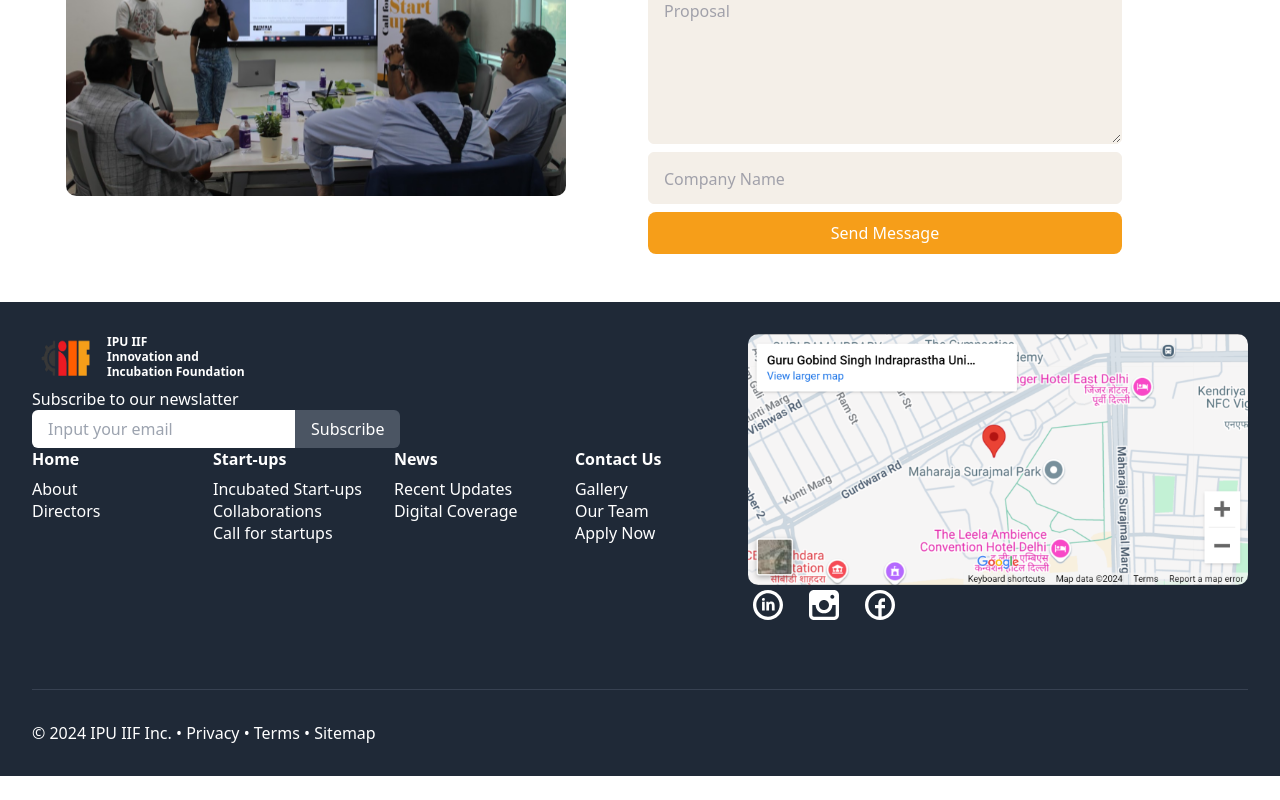
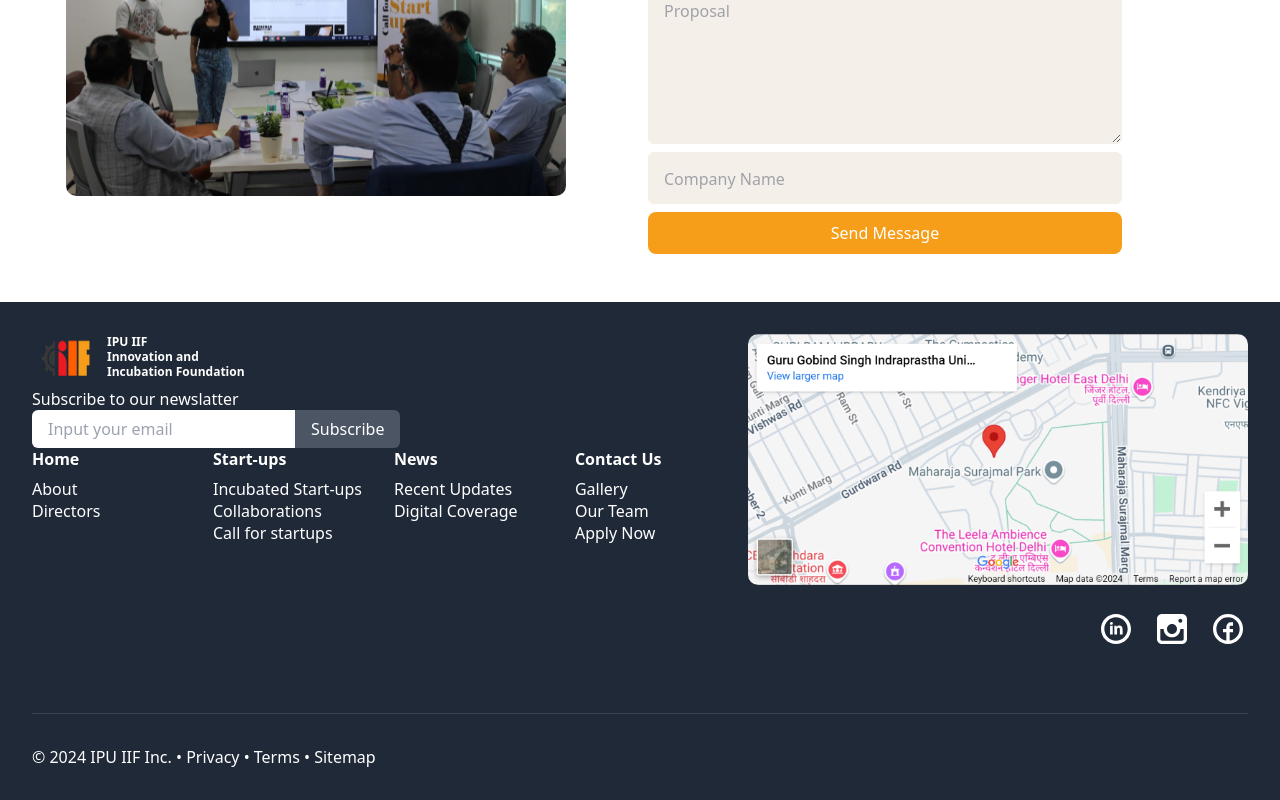
Before and after one commit to IPU-IIF/iif-website, a Next.js app: page / in a window 1280 px wide. Shown: the part 2554-3354 px from the top of the page. Before the commit the page ends 3330 px from the top, so only its background shows below. Built offline with nearby package versions, Linux system fonts and the light colour scheme; a web font is replaced by a local one.

Commit message:
featuredStartups

```diff
--- a/src/components/Footer.jsx
+++ b/src/components/Footer.jsx
@@ -93,8 +93,8 @@
               </div>
             </nav>
           </div>
-          <div className="flex flex-col md:flex-col justify-between items-start mb-8">
-            <div>
+          <div className="flex flex-col items-end md:flex-col justify-between  mb-8">
+            <div className="mb-6">
               <Image src={mapsvg} alt="map" width={500} height={500} />
             </div>
             <div className="flex space-x-4 mt-4 md:mt-0  ">
```
